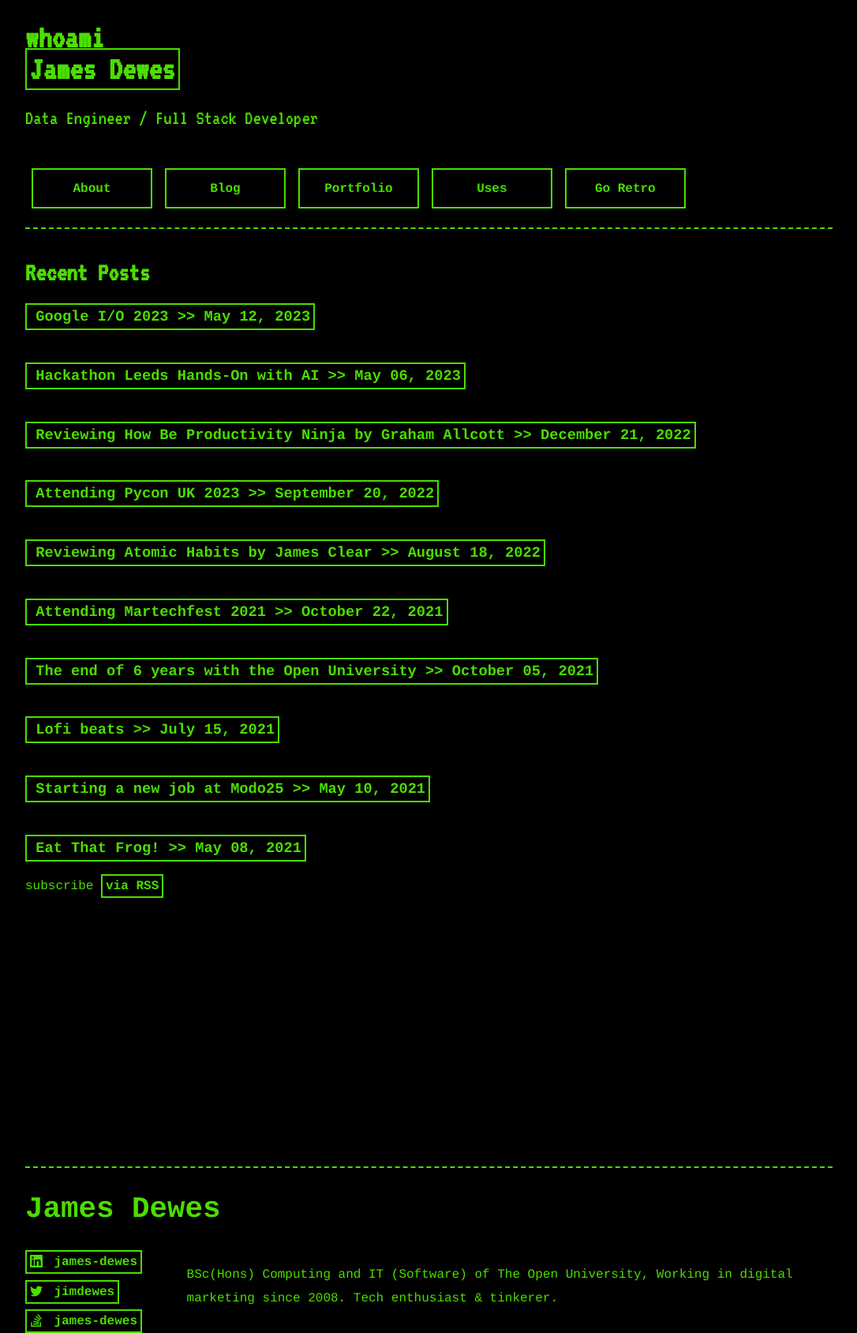
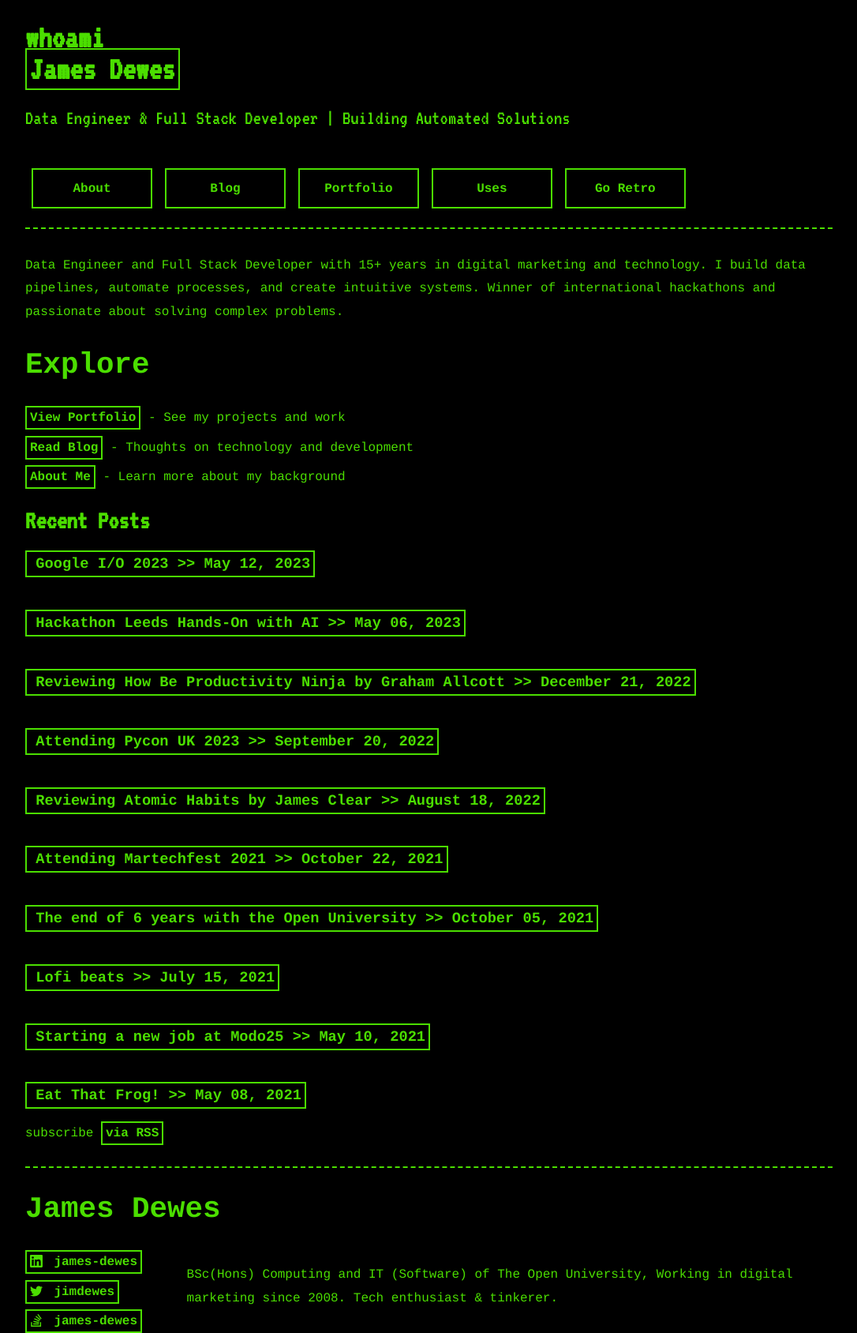
Before and after one commit to james-dewes/james-dewes.github.io, a Jekyll site: the page built from index.markdown, in a window 1280 px wide. Shown: the whole page at 79% size, without its empty margins (96-1182 px from the left). Built offline with Jekyll 4.4.1, drawn with Linux system fonts in a browser that asks for light colours; nearby versions of some CDN libraries; library files that are not in the unit come from our copies.

Commit message:
Improve the homepage and header

```diff
--- a/_includes/header.html
+++ b/_includes/header.html
@@ -4,14 +4,14 @@
     {%- assign page_paths = site.header_pages | default: default_paths -%}
     <div class="first">
       <div class="second">
-          <div class="third">
-                  <h1 class="u-h1"><a href="/">James Dewes</a></h1>
-                  <p class="u-h3">Data Engineer / Full Stack Developer</p>
-          </div>
+        <div class="third">
+          <h1 class="u-h1"><a href="/">James Dewes</a></h1>
+          <p class="u-h3">Data Engineer & Full Stack Developer | Building Automated Solutions</p>
+        </div>
       </div>
     </div>
     {%- if page_paths -%}
-      {% include nav.html %}
+    {% include nav.html %}
     {%- endif -%}
   </div>
 </header>
--- a/index.markdown
+++ b/index.markdown
@@ -1,3 +1,11 @@
 ---
 layout: home
 ---
+
+Data Engineer and Full Stack Developer with 15+ years in digital marketing and technology. I build data pipelines, automate processes, and create intuitive systems. Winner of international hackathons and passionate about solving complex problems.
+
+## Explore
+
+- **[View Portfolio](/portfolio/)** - See my projects and work
+- **[Read Blog](/blog/)** - Thoughts on technology and development
+- **[About Me](/about/)** - Learn more about my background
```
